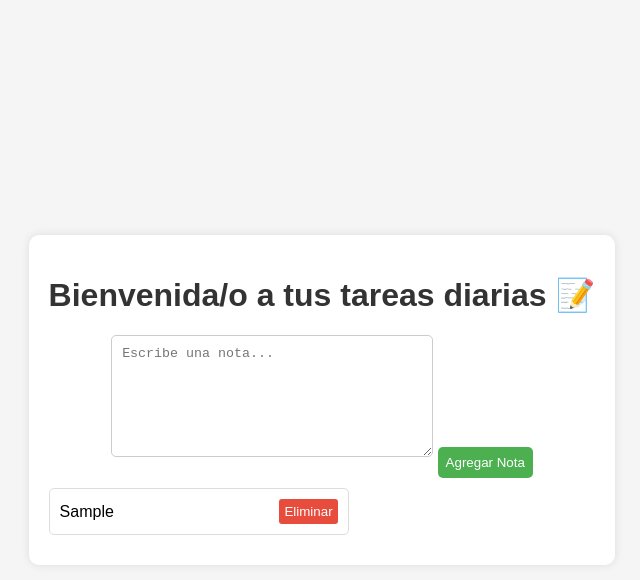
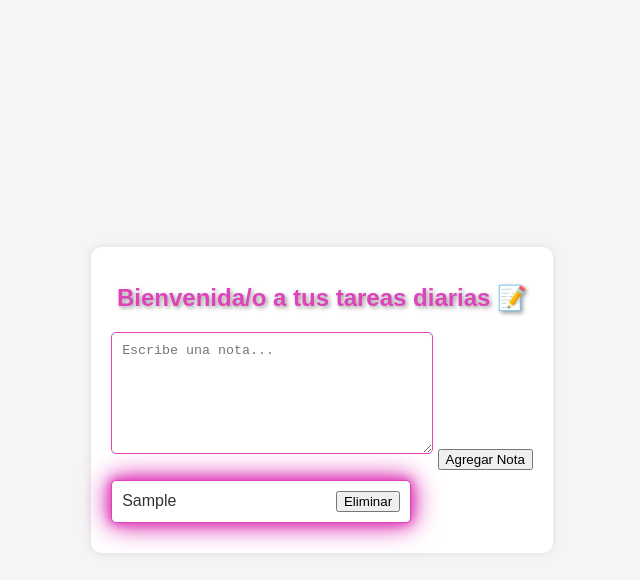
Before and after one commit to Irina-Ichim/pizzara_de_notas, a plain HTML site: page index.html in a window 1280 px wide. Both pictures are taken after typing "Sample" into the empty fields and a click on the button "Agregar Nota". Shown: the whole page, without its empty margins (318-958 px from the left). Drawn offline with Linux system fonts and the light colour scheme.

Commit message:
ajustando estilos

```diff
--- a/styles.css
+++ b/styles.css
@@ -11,14 +11,19 @@ body {
 
 #app {
     text-align: center;
-    background-color: #fff;
+    background-color: #ffffff;
+    color: #333333;
     padding: 20px;
     border-radius: 10px;
     box-shadow: 0 0 10px rgba(0, 0, 0, 0.1);
+    animation: fadeIn 0.5s ease-in-out;
 }
 
 h1 {
-    color: #333;
+    color: #de43ba;
+    margin-bottom: 20px;
+    font-size: 1.5em;
+    text-shadow: 2px 2px 4px rgba(0, 0, 0, 0.4);
 }
 
 textarea {
@@ -26,21 +31,14 @@ textarea {
     height: 100px;
     margin-bottom: 10px;
     padding: 10px;
-    border: 1px solid #ccc;
+    border: 1px solid #de43ba;
     border-radius: 5px;
-}
-
-button {
-    padding: 8px;
-    background-color: #4caf50;
-    color: #fff;
-    border: none;
-    cursor: pointer;
-    border-radius: 5px;
+    transition: border-color 0.3s ease-in-out;
+    color: #555555;
 }
 
 button:hover {
-    background-color: #45a049;
+    filter: brightness(1.2);
 }
 
 #noteContainer {
@@ -50,25 +48,26 @@ button:hover {
 }
 
 .note {
-    background-color: #fff;
-    border: 1px solid #ddd;
+    background-color: #ffffff;
+    border: 1px solid #de43ba;
+    box-shadow: 0 0 10px #de43ba, 0 0 20px #de43ba, 0 0 30px #de43ba;
+    color: #333333;
     padding: 10px;
     margin-bottom: 10px;
     border-radius: 5px;
     display: flex;
     justify-content: space-between;
     align-items: center;
+    animation: fadeIn 0.5s ease-in-out;
 }
 
-.note button {
-    background-color: #e74c3c;
-    color: #fff;
-    border: none;
-    padding: 5px;
-    cursor: pointer;
-    border-radius: 3px;
+@keyframes fadeIn {
+    from {
+        opacity: 0;
+        transform: translateY(-20px);
+    }
+    to {
+        opacity: 1;
+        transform: translateY(0);
+    }
 }
-
-.note button:hover {
-    background-color: #c0392b;
-}
```
Also changed, not shown: index.html (line endings or trailing spaces).
